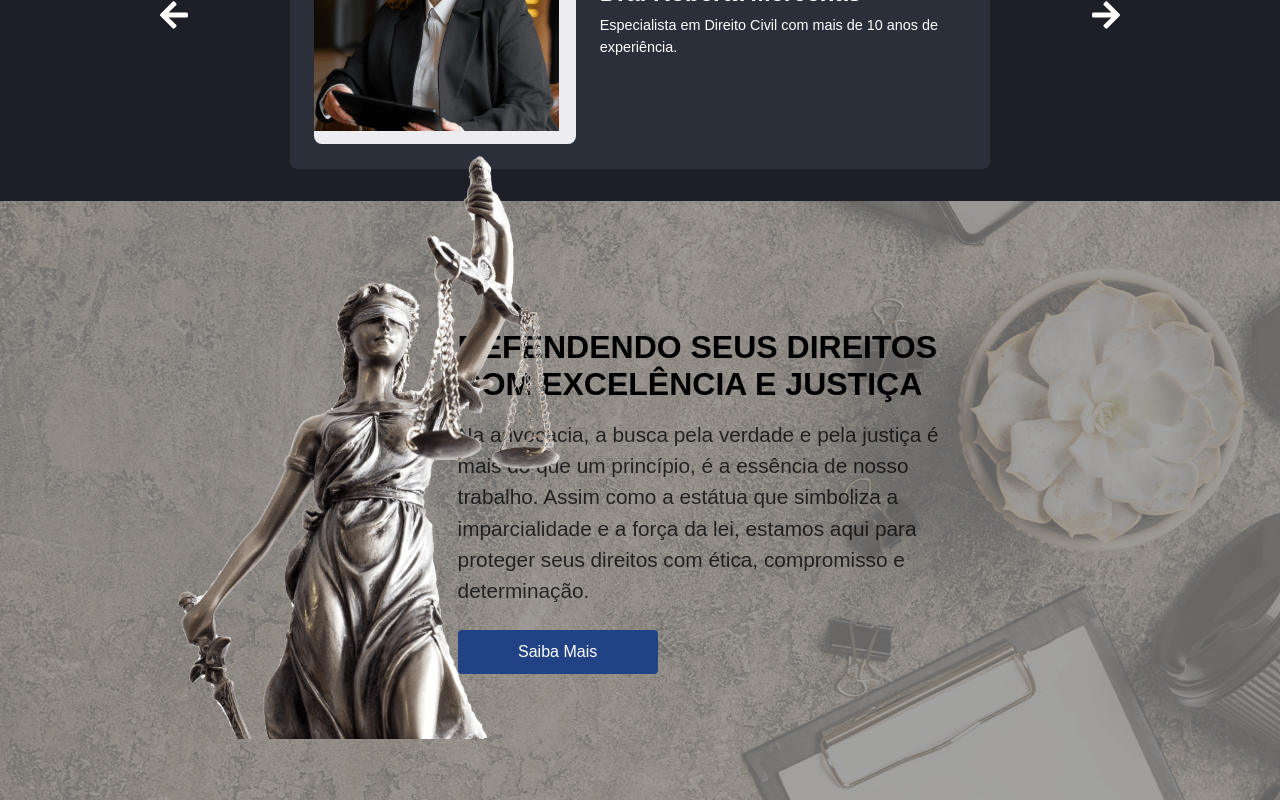
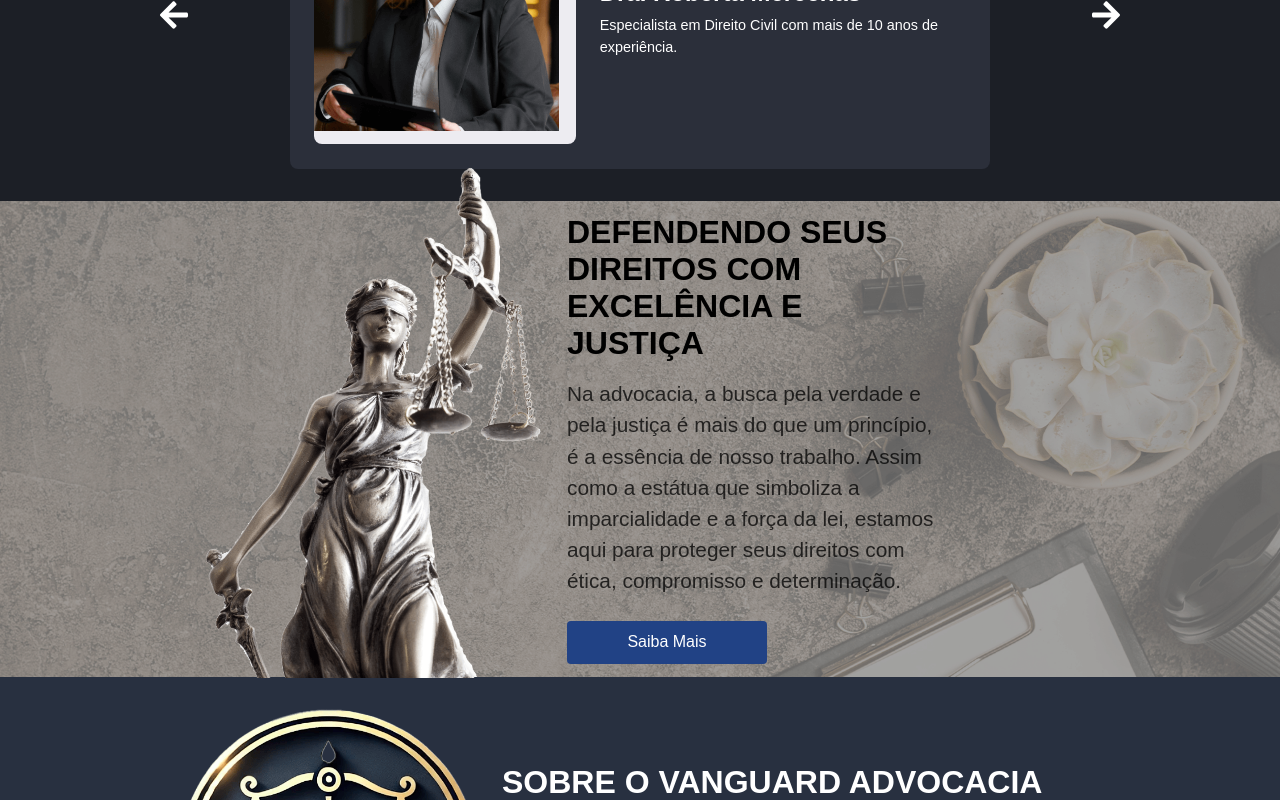
Before and after one commit to MahFelix/vanguard-interface, a React (Vite) app: page / in a window 1280 px wide. Shown: the part 1400-2200 px from the top of the page. Built offline with nearby package versions, Linux system fonts and the light colour scheme.

Commit message:
🥅 err: tratamento de erros

```diff
--- a/src/Components/InformesDireito.jsx
+++ b/src/Components/InformesDireito.jsx
@@ -9,23 +9,24 @@ const Section = styled.section`
   justify-content: space-between;
   background: url(${BGDIREITOS}) no-repeat center center/cover;
   color: white;
-  padding: 8rem 2rem;
   position: relative;
+
 
   @media (max-width: 768px) {
     flex-direction: column;
     text-align: center;
     padding: 3rem 2rem;
-
   }
 `;
 
 const ImageWrapper = styled.div`
-  position: absolute;
-  top: -4rem; /* Mantém a sobreposição em telas maiores */
-  left: 10rem; /* Ajuste para alinhar com a seção */
+  position: relative; /* Permite que a posição dependa do fluxo do layout */
   width: 40%;
   max-width: 430px;
+  margin-right: auto; /* Garante espaçamento natural à direita */
+  margin-left: 190px;
+  margin-bottom: -5px;
+  margin-top: -50px;
 
   img {
     width: 100%;
@@ -33,23 +34,30 @@ const ImageWrapper = styled.div`
     border-radius: 8px;
   }
 
-  @media (max-width: 768px) {
-    position: relative; /* Permite que a imagem seja reposicionada */
-    top: 0; /* Remove sobreposição */
-    left: 0; /* Centraliza na seção */
-    width: 80%; /* Ajuste o tamanho para telas menores */
-    max-width: none; /* Remove limite de largura */
-    margin: 0 auto 1.5rem; /* Centraliza e dá espaçamento inferior */
+  @media (max-width: 1237px) {
+    width: 80%; /* Ajusta o tamanho da imagem para telas menores */
+    max-width: none; /* Remove limite fixo */
+    margin: 0 auto 1.5rem; /* Centraliza a imagem e dá espaçamento inferior */
 
     img {
       display: none;
     }
   }
+
+  @media (max-width: 768px) {
+    width: 80%; /* Ajusta o tamanho da imagem para telas menores */
+    max-width: none; /* Remove limite fixo */
+    margin: 0 auto 1.5rem; /* Centraliza a imagem e dá espaçamento inferior */
+  }
 `;
+
+
+
+
 
 const Content = styled.div`
   width: 40%; /* Faz o texto ocupar mais espaço */
-  margin-right: 19rem;
+  margin-right: 21rem;
   display: flex;
   flex-direction: column;
   margin-left: auto; /* Mantém o texto alinhado à direita */
```
